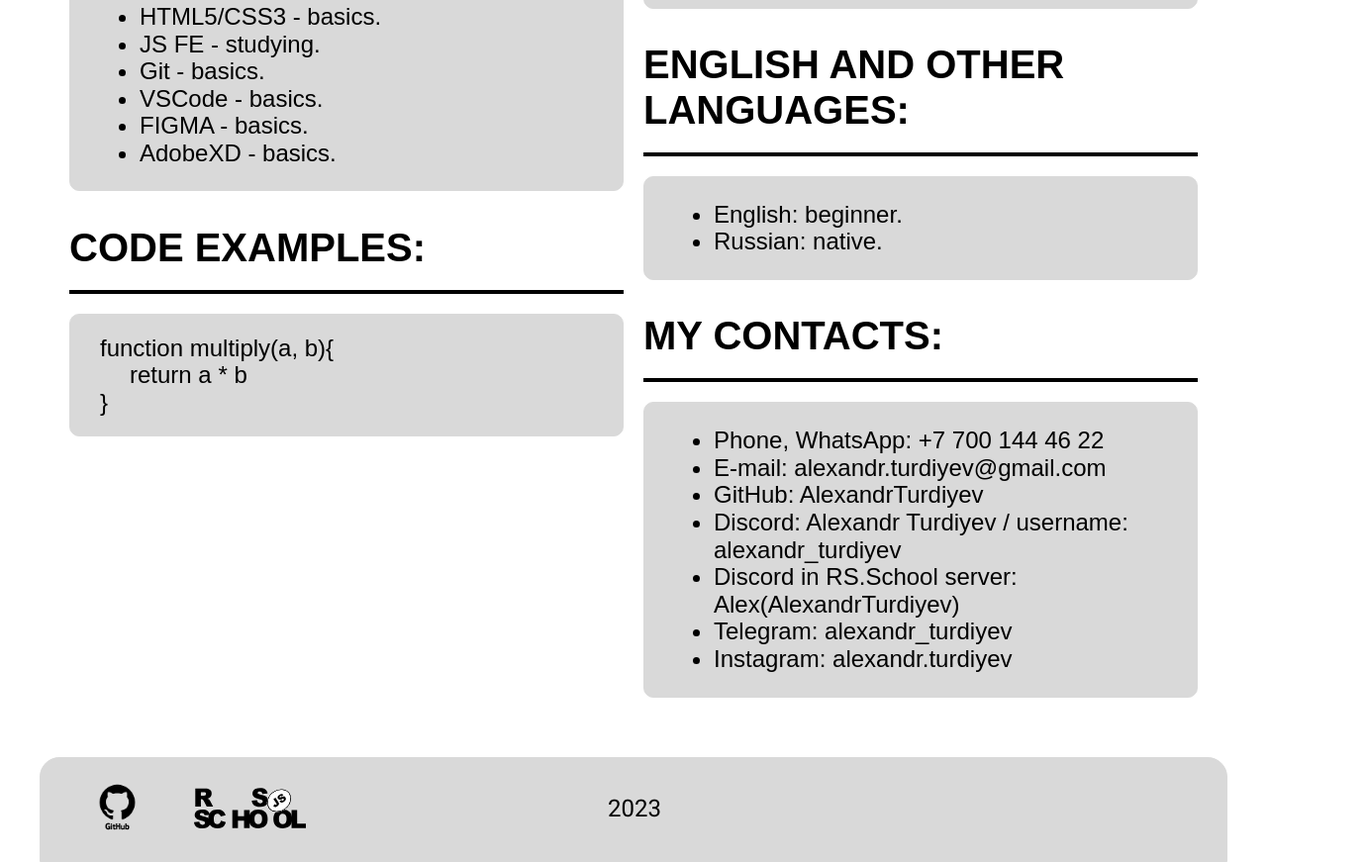
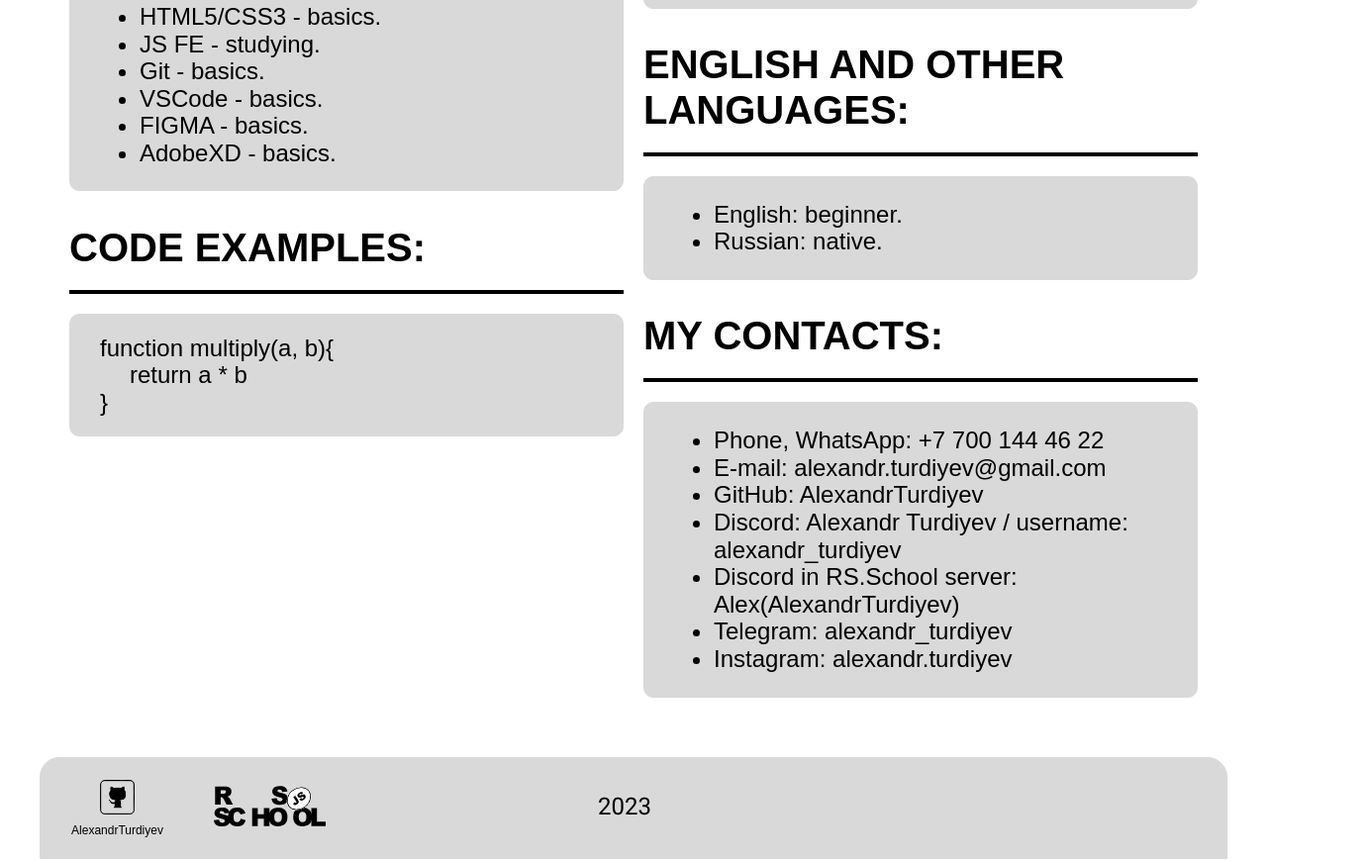
Before and after one commit to AlexandrTurdiyev/rsschool-cv-stage0, a plain HTML site: page index.html in a window 1280 px wide. Shown: the part 1116-1987 px from the top of the page at 99% size, 1381 px wide, since content can reach past the window. Drawn offline with Linux system fonts and the light colour scheme; a web font is replaced by a local one.

Commit message:
feat: change icons github, change styles

```diff
--- a/index.html
+++ b/index.html
@@ -3,7 +3,7 @@
 <head>
     <meta charset="UTF-8">
     <meta name="viewport" content="width=device-width, initial-scale=1.0">
-    <title>Header-training</title>
+    <title>Alexandr Turdiyev</title>
     <link rel="preconnect" href="https://fonts.googleapis.com">
     <link rel="preconnect" href="https://fonts.gstatic.com" crossorigin>
     <link href="https://fonts.googleapis.com/css2?family=Roboto&display=swap" rel="stylesheet">
@@ -16,9 +16,11 @@
     <link rel="stylesheet" href="styles/normalize.css">
     <link rel="stylesheet" href="styles/style.css">
 </head>
+
 <body>
     <!-- [start] HEADER -->
     <header class="header">
+        <!-- [start] header upline -->
         <div class="header__upline">
             <ul class="menu__list">
                 <li class="memu__list-item">
@@ -41,22 +43,29 @@
                 </li>
             </ul>
         </div>
+        <!-- [end] header upline -->
 
+        <!-- [start] photo and name -->
         <div class="header__photoline">
             <div class="photoline__photo">
                     <img class="photo-img" src="images/photo/photo.jpg" alt="photo-img">
             </div>
             <div class="photoline__name-text">
+                <h1 class="h_name-text">
                     <span class="first_name">Alexandr</span>
                     <span class="last_name">Turdiyev</span>
+                </h1>
+
             </div>
         </div>
+        <!-- [end] photo and name -->
     </header>
     <!-- [end] HEADER -->
 
+    <!-- [start] CONTENT -->
+    <main class="main__content">
         <!-- [start] DESCRIPTION -->
         <div class="description">
-
             <!-- [start] COLUMNT LEFT -->
             <div class="description__column_left">
                 <!-- [start] ABOUT ME: -->
@@ -158,16 +167,23 @@
             <!-- [end] COLUMNT RIGHT -> -->
         </div>
         <!-- [end] DESCRIPTION -->
+    </main>
+    <!-- [end] CONTENT -->
 
     <!-- [start] FOOTER -->
     <footer class="footer">
         <div class="footer__inner">
             <ul class="footer__list">
+                <div class="git__linkblock">
                     <li class="footer__list-item">
                             <a class="mygithub__link" href="https://github.com/AlexandrTurdiyev/">
-                        <img class="mygithub__icon" src="images/footer_icons/github_logo_1.png" alt="mygithub-icon">
+                                <img class="mygithub__icon" src="images/footer_icons/github_logo_1.2.png" alt="mygithub-icon">
                             </a>
                     </li>
+                    <li class="footer__list-item">
+                        <a class="mygithub__link-text" href="https://github.com/AlexandrTurdiyev/" >AlexandrTurdiyev</a>
+                    </li>
+                </div>
                 <li class="footer__list-item">
                     <a class="stage0__link" href="https://rs.school/js/">
                         <img class="rsschool__stage0_icon" src="images/footer_icons/rs_school_js.svg" alt="stage0-icon">
--- a/styles/style.css
+++ b/styles/style.css
@@ -7,6 +7,11 @@
 /*-[START]-----------------------------------
 ------------ HTML-tegs-style ----------------
 --------------------------------------------*/
+h1.h_name-text {
+    margin-top: 160px;
+    margin-right: 176px;
+}
+
 h2 {
     color: #000000;
     font-family: 'Belanosima', sans-serif;
@@ -111,11 +116,6 @@ ul.menu__list {
     font-family: 'Belanosima', sans-serif;
     font-size: 96px;
     font-weight: 400;
-}
-
-.first_name {
-    margin-top: 160px;
-    margin-right: 176px;
 }
 
 .last_name {
@@ -308,14 +308,67 @@ ul.menu__list {
     align-items: center;
 }
 
+.git__linkblock {
+    display: block;
+    text-align: center;
+    line-height: 0.5;
+    margin: 22px 0 22px 10px;
+}
+
+.mygithub__link,
+.stage0__link {
+    font-size: 0;
+}
+
+.stage0__link {
+    margin-left: 30px;
+}
+
 .mygithub__icon {
-    width: 55px;
-    height: 55px;
+    width: 35px;
+    height: 35px;
     margin-left: 50px;
-    margin-top: 22px;
-    margin-bottom: 23px;
+    /* margin-top: 22px; */
+    /* margin-bottom: 23px; */
     margin-right: 50px;
+    margin-bottom: 10px;
 }
+
+
+.mygithub__icon:hover {
+    background-color: #ffffff;
+    border-radius: 5px;
+    /* background: url(../images/footer_icons/github_logo_1.2.png); */
+}
+
+.mygithub__link-text {
+    font-family: 'Belanosima', sans-serif;
+    font-size: 12px;
+    line-height: 10px;
+    margin: 0;
+
+    position: relative;
+	cursor: pointer;
+	line-height: 1; /*задаём высоту строки*/
+	text-decoration: none; /*убираем подчёркивание*/
+}
+
+.mygithub__link-text:after {
+	display: block;
+	position: absolute;
+	left: 0; /*изменить на right:0;, чтобы изменить направление подчёркивания */
+	width: 0;/*задаём длинну линии до наведения курсора*/
+	height: 3px; /*задаём ширину линии*/
+	background-color: #000000; /*задаём цвет линии*/
+	content: "";
+	transition: width 0.4s ease-out; /*задаём время анимации*/
+}
+
+.mygithub__link-text:hover:after,
+.mygithub__link-text:focus:after {
+	width: 100%; /*устанавливаем значение 100% чтобы ссылка подчёркивалась полностью*/
+}
+
 
 
 .rsschool__stage0_icon {
@@ -329,7 +382,7 @@ ul.menu__list {
     font-family: 'Roboto', sans-serif;
     font-size: 24px;
     font-weight: 400;
-    margin-left: 305px;
+    margin-left: 275px;
 }
 
 
```
Also changed, not shown: images/footer_icons/github_logo_1.1.png (added), images/footer_icons/github_logo_1.2.png (added), 1 other file. Lines whose indentation alone changed are shown as unchanged.
